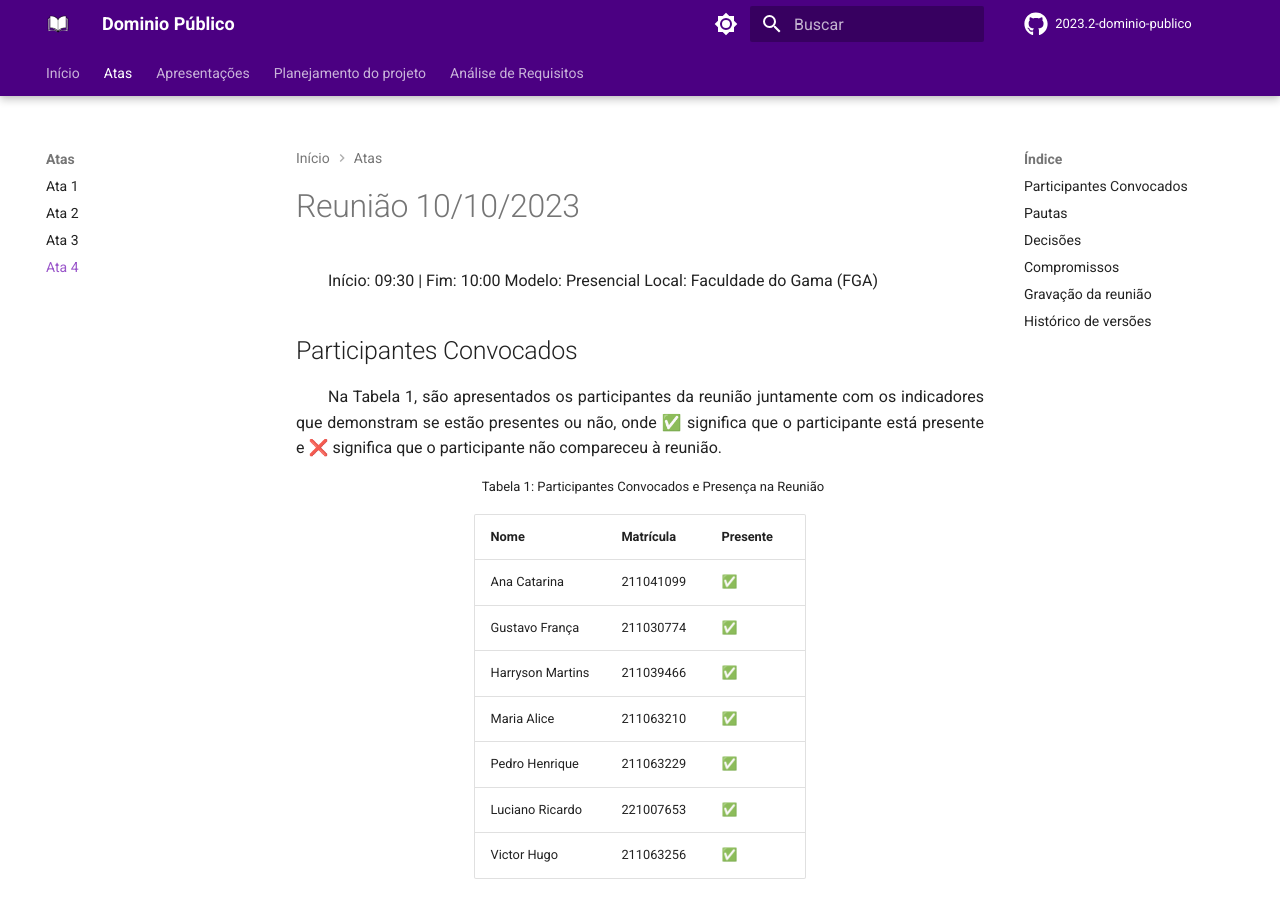
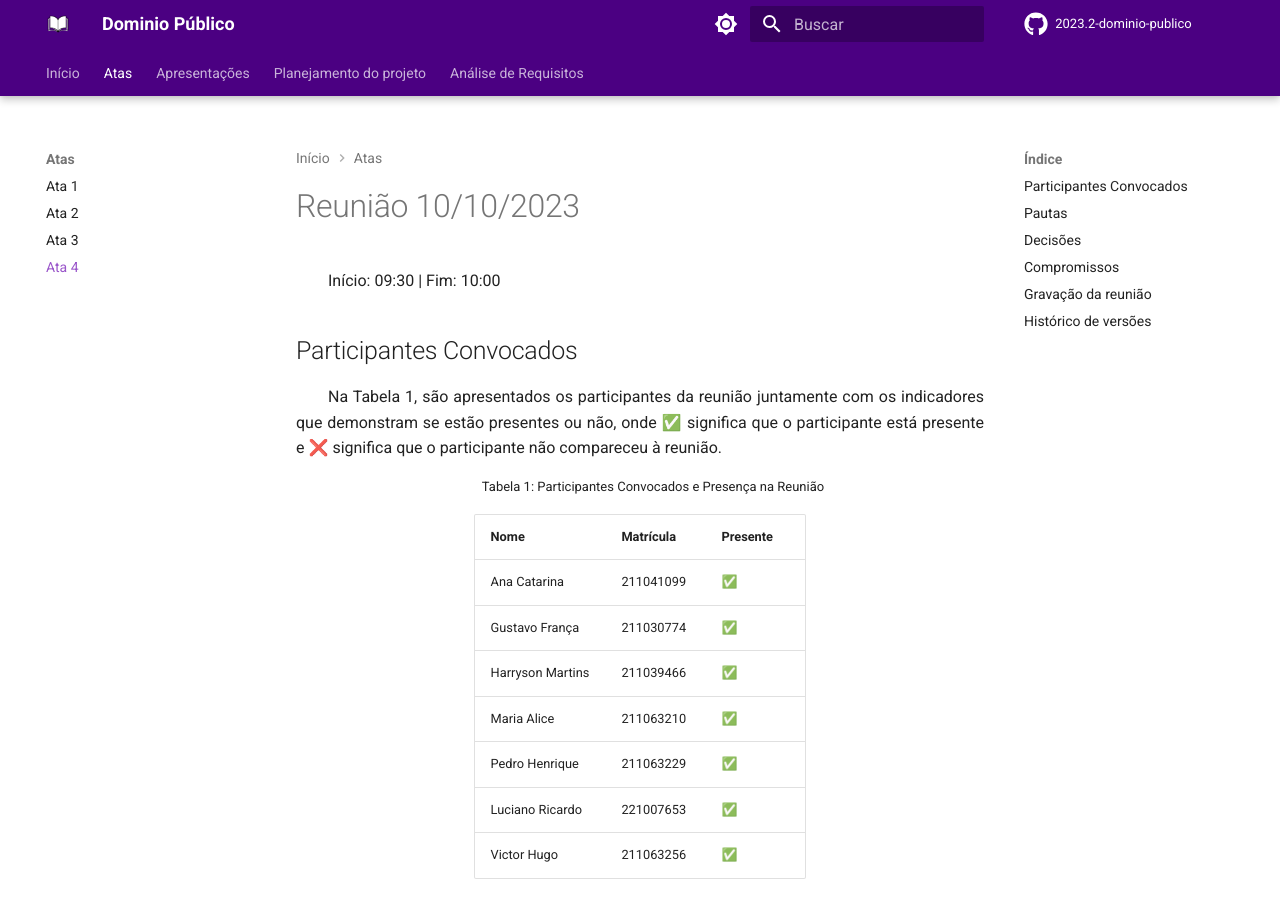
Before and after one commit to Interacao-Humano-Computador/2023.2-Dominio-Publico, an MkDocs documentation site: the page built from docs/atas/Ata_10-10-2023.md, in a window 1280 px wide and 900 px high. Built offline with MkDocs 1.6.1 and Material for MkDocs 9.7.7, drawn with Linux system fonts in a browser that asks for light colours; comment, search, counter and statistics services are not loaded.

Commit message:
Update Ata_10-10-2023.md

```diff
--- a/docs/atas/Ata_10-10-2023.md
+++ b/docs/atas/Ata_10-10-2023.md
@@ -1,8 +1,6 @@
 # Reunião 10/10/2023
 
 Início: 09:30 | Fim: 10:00
-Modelo: Presencial
-Local: Faculdade do Gama (FGA)
 
 ## Participantes Convocados
 
```
